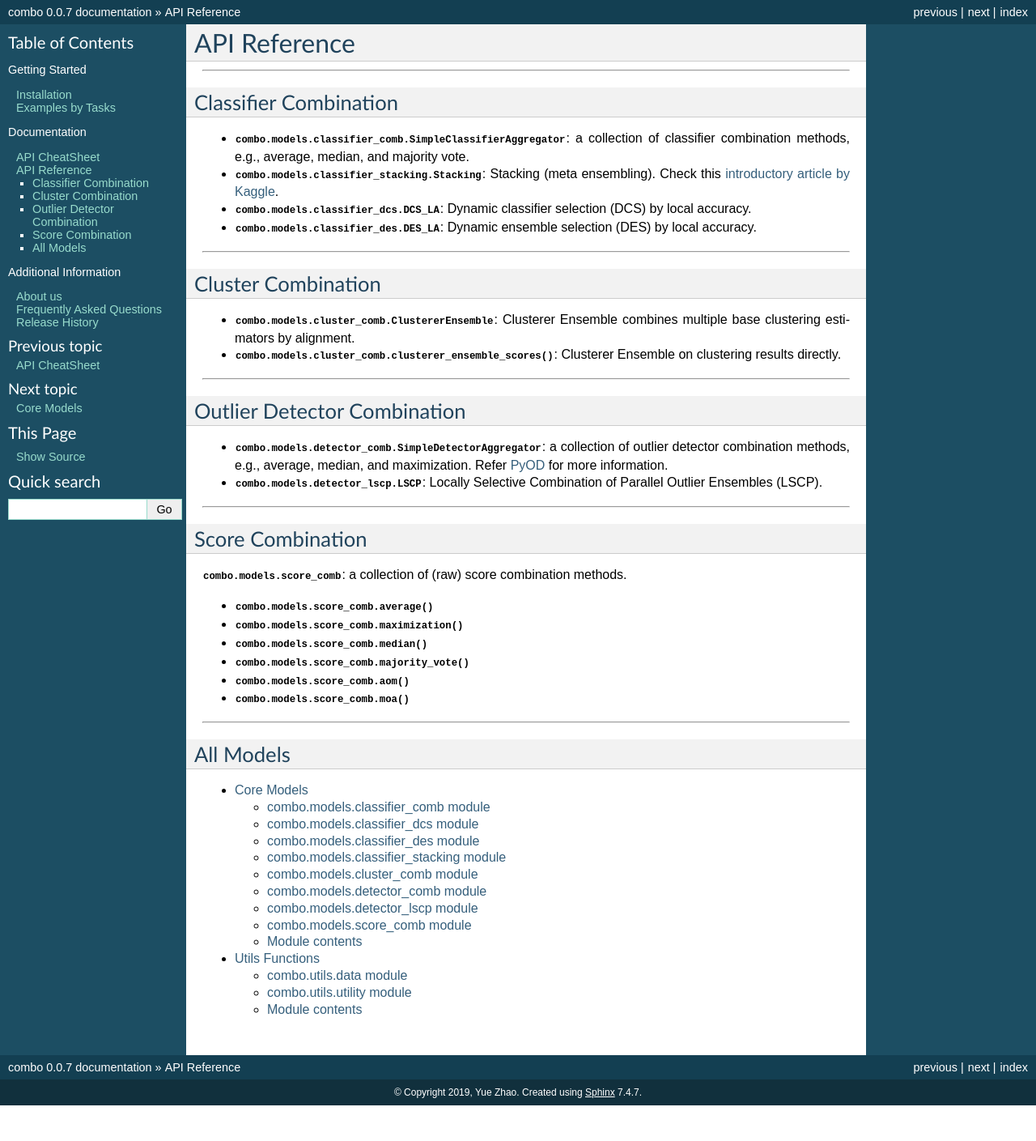
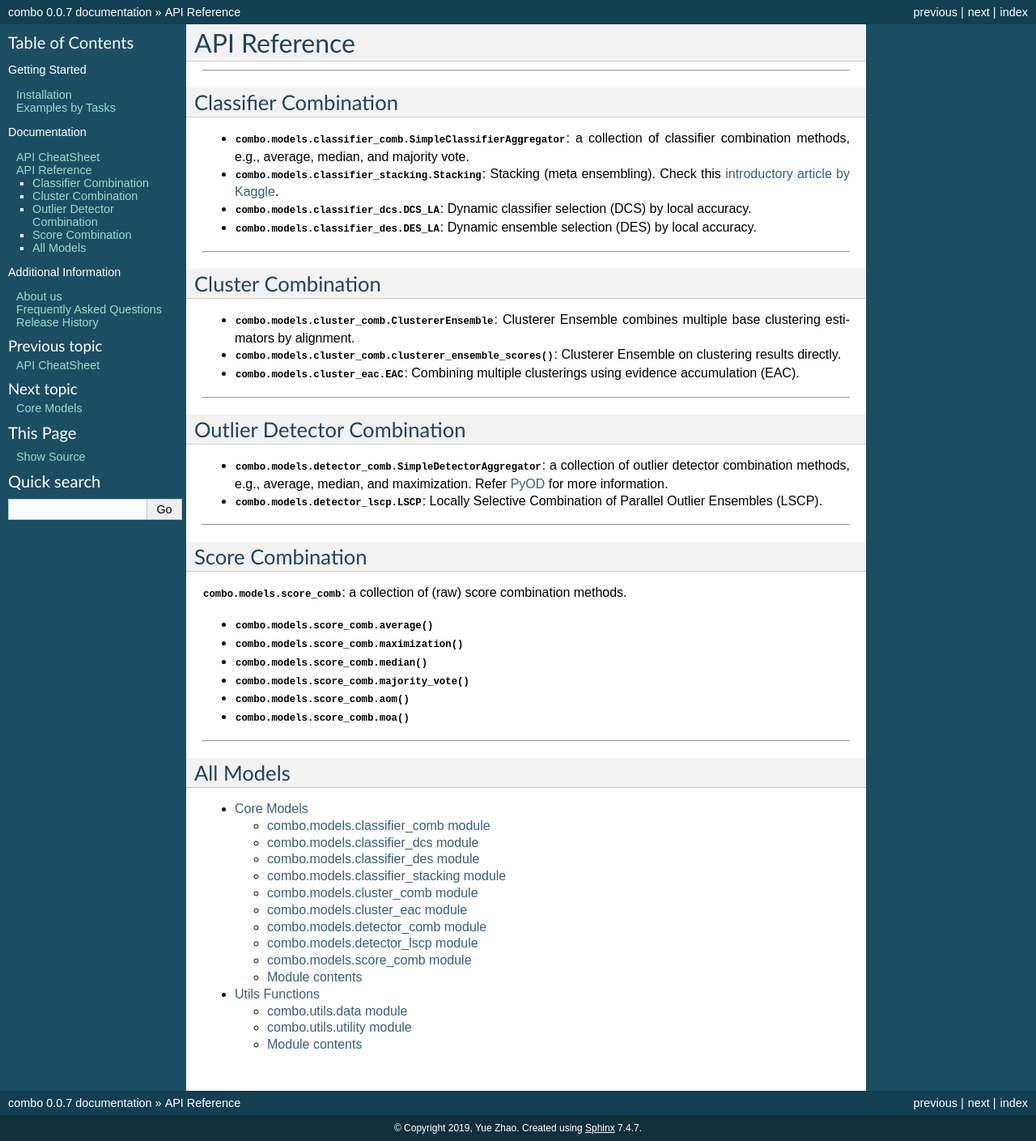
Before and after one commit to yzhao062/combo, a Sphinx documentation site: the page built from docs/api.rst, in a window 1280 px wide. Shown: the whole page at 81% size. Built offline with Sphinx 7.4.7, drawn with Linux system fonts in a browser that asks for light colours; formulas are drawn with MathJax 3; before the commit the page ends 1365 px from its top, so only the background shows below that.

Commit message:
add Evidence based clustering combination (EAC)

```diff
--- a/README.rst
+++ b/README.rst
@@ -382,7 +382,8 @@ Example of Clustering Combination
 
 
 `"examples/cluster_comb_example.py" <https://github.com/yzhao062/combo/blob/master/examples/cluster_comb_example.py>`_
-demonstrates the basic API of combining multiple base clustering estimators.
+demonstrates the basic API of combining multiple base clustering estimators. `"examples/cluster_eac_example.py" <https://github.com/yzhao062/combo/blob/master/examples/cluster_eac_example.py>`_
+demonstrates the basic API of Combining multiple clusterings using evidence accumulation (EAC).
 
 #. Initialize a group of clustering methods as base estimators
 
--- a/docs/api.rst
+++ b/docs/api.rst
@@ -26,6 +26,7 @@ Cluster Combination
 
 * :class:`combo.models.cluster_comb.ClustererEnsemble`: Clusterer Ensemble combines multiple base clustering estimators by alignment.
 * :func:`combo.models.cluster_comb.clusterer_ensemble_scores`: Clusterer Ensemble on clustering results directly.
+* :class:`combo.models.cluster_eac.EAC`: Combining multiple clusterings using evidence accumulation (EAC).
 
 
 ----
--- a/docs/combo.models.rst
+++ b/docs/combo.models.rst
@@ -47,6 +47,15 @@ combo.models.cluster\_comb module
    :show-inheritance:
    :inherited-members:
 
+combo.models.cluster\_eac module
+--------------------------------
+
+.. automodule:: combo.models.eac
+   :members:
+   :undoc-members:
+   :show-inheritance:
+   :inherited-members:
+
 combo.models.detector\_comb module
 ----------------------------------
 
--- a/docs/example.rst
+++ b/docs/example.rst
@@ -127,7 +127,8 @@ Example of Clustering Combination
 
 
 `"examples/cluster_comb_example.py" <https://github.com/yzhao062/combo/blob/master/examples/cluster_comb_example.py>`_
-demonstrates the basic API of combining multiple base clustering estimators.
+demonstrates the basic API of combining multiple base clustering estimators. `"examples/cluster_eac_example.py" <https://github.com/yzhao062/combo/blob/master/examples/cluster_eac_example.py>`_
+demonstrates the basic API of Combining multiple clusterings using evidence accumulation (EAC).
 
 #. Initialize a group of clustering methods as base estimators
 
```
